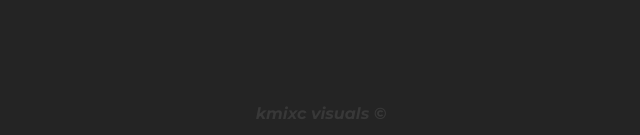
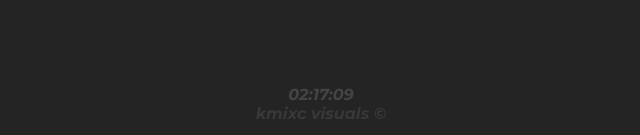
Before and after one commit to kmixc/dayoftheyear, a React (Vite) app: page / in a window 1280 px wide. Shown: the part 662-797 px from the top of the page, without its empty margins (319-959 px from the left). Built offline with nearby package versions, Linux system fonts and the light colour scheme.

Commit message:
day of the year

```diff
--- a/package.json
+++ b/package.json
@@ -9,8 +9,10 @@
     "preview": "vite preview"
   },
   "dependencies": {
+    "moment": "^2.29.4",
     "react": "^18.2.0",
-    "react-dom": "^18.2.0"
+    "react-dom": "^18.2.0",
+    "react-moment": "^1.1.3"
   },
   "devDependencies": {
     "@types/react": "^18.0.27",
--- a/src/App.css
+++ b/src/App.css
@@ -41,10 +41,18 @@ body {
   color: #fff;
 }
 
-.copyright {
+.bottom {
   position: absolute;
   bottom: 0;
   padding: 15px;
+  text-align: center;
+}
+
+#time {
+  color: rgb(68, 68, 68);
+}
+
+.copyright {
   color: #383838;
 }
 
--- a/src/App.jsx
+++ b/src/App.jsx
@@ -1,6 +1,7 @@
 import { useState } from 'react'
 import Logo from './assets/365days.svg'
 import './App.css'
+import moment from 'moment';
 
 function App() {
 
@@ -12,6 +13,12 @@ function App() {
   var dayBefore = day - 1;
   var dayAhead = day + 1;
 
+  var update = function () {
+    document.getElementById("time")
+      .innerHTML = moment().format('HH:mm:ss');
+  }
+  setInterval(update, 1000);
+
   return (
     <div className='center'>
       <img src={Logo} className="logo" />
@@ -20,7 +27,10 @@ function App() {
         <h1 className='today'>{day.toString()}</h1>
         <h1 className='tomorrow'>{dayAhead.toString()}</h1>
       </div>
-      <p className='copyright'>kmixc visuals ©</p>
+      <div className='bottom'>
+        <p id='time'></p>
+        <p className='copyright'>kmixc visuals ©</p>
+      </div>
     </div>
   )
 }
```
Also changed, not shown: 1 other file (tests, documents, lock files or other folders).
